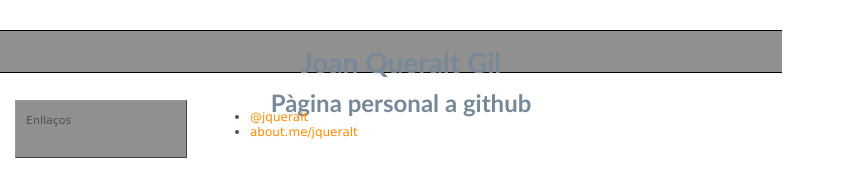
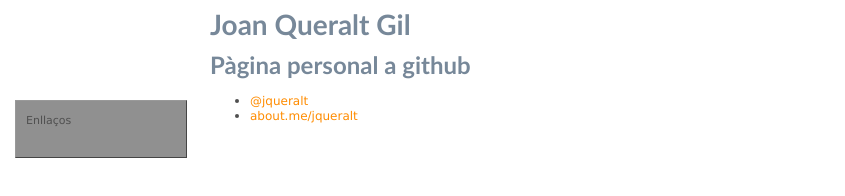
Before and after one commit to jqueralt/jqueralt.github.io, a plain HTML site: page index.html in a window 1280 px wide. Shown: the whole page, without its empty margins (0-845 px from the left). Drawn offline with Linux system fonts and the light colour scheme.

Commit message:
Updated index.html

```diff
--- a/index.html
+++ b/index.html
@@ -7,13 +7,12 @@
 <body>
 
 <!-- encapçalament -->
-<div id="Header" style="width: 762; height: 24"><center>
+<div id="Content">
     <h1>Joan Queralt Gil</h1>
     <h2>Pàgina personal a github</h2>
-  </center></div>
 
 <!-- contingut -->
-<div id="Content">
+
 <ul>
   <li><a href="https://twitter.com/">@jqueralt</a></li>
   <li><a href="http://about.me/jqueralt">about.me/jqueralt</a></li>
```
